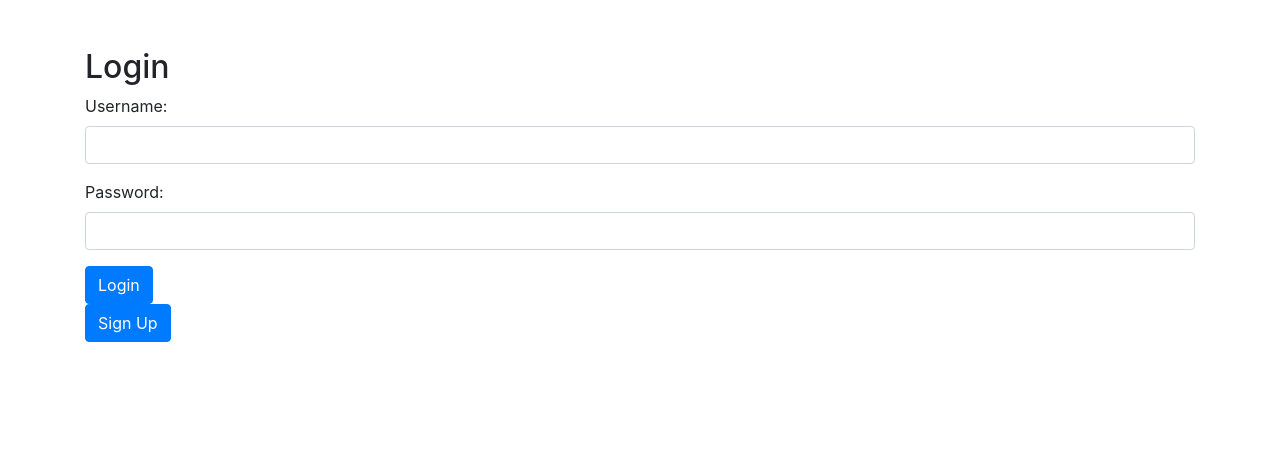
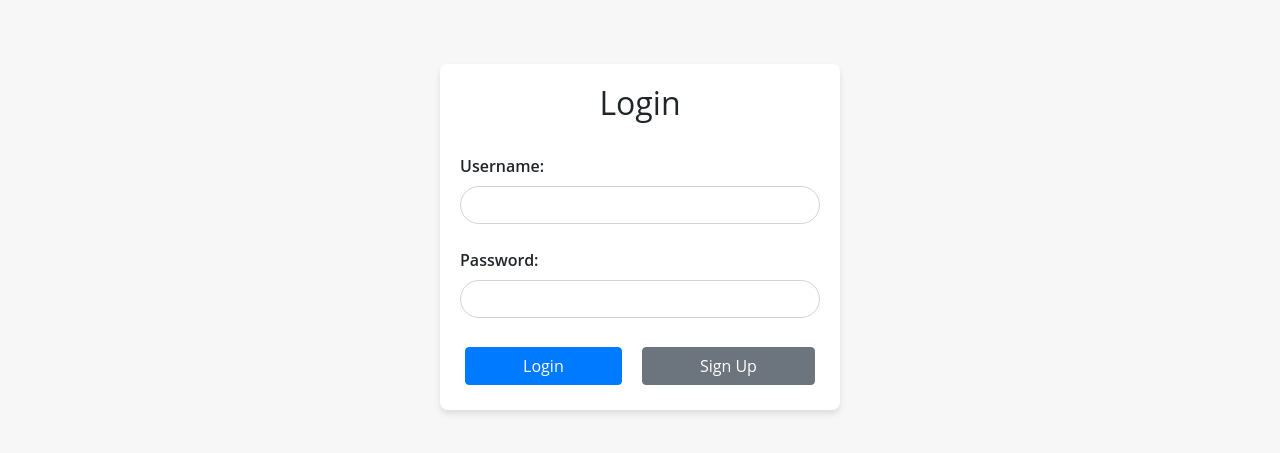
Before and after one commit to AceMoversKevin/portal, a PHP site: page /login.php in a window 1280 px wide. Shown: the top 453 px of the page. Run offline with PHP 8.4, Linux system fonts and the light colour scheme; data that the repository does not hold is empty.

Commit message:
updated styles

```diff
--- a/login.php
+++ b/login.php
@@ -55,15 +55,78 @@ if ($_SERVER["REQUEST_METHOD"] == "POST" && isset($_POST['username']) && isset($
     <title>Records Portal</title>
     <!-- Bootstrap CSS -->
     <link rel="stylesheet" href="https://stackpath.bootstrapcdn.com/bootstrap/4.5.2/css/bootstrap.min.css">
+
+    <style>
+        body {
+            font-family: 'Open Sans', sans-serif;
+            background-color: #f7f7f7;
+            padding-top: 5%;
+        }
+
+        .container {
+            max-width: 400px;
+            background: #fff;
+            padding: 20px;
+            border-radius: 8px;
+            box-shadow: 0 4px 6px rgba(0, 0, 0, 0.1);
+        }
+
+        .btn-primary {
+            background-color: #007bff;
+            border-color: #007bff;
+        }
+
+        .btn-primary:hover {
+            background-color: #0056b3;
+            border-color: #0056b3;
+        }
+
+        .form-control {
+            border-radius: 20px;
+        }
+
+        label {
+            font-weight: 600;
+        }
+
+        .form-group {
+            margin-bottom: 1.5rem;
+        }
+
+        h2 {
+            text-align: center;
+            margin-bottom: 2rem;
+        }
+
+        .buttons-container {
+            display: flex;
+            justify-content: space-between;
+            /* Adjusts buttons to each end */
+            align-items: center;
+            gap: 10px;
+            /* Adds a small gap between buttons */
+        }
+
+        .btn-primary,
+        .btn-secondary {
+            flex-grow: 1;
+            /* Allows buttons to expand and fill available space */
+            margin: 5px;
+            /* Adds a small margin around buttons */
+        }
+    </style>
+
 </head>
 
 <body>
-    <div class="container mt-5">
-
+    <!-- Form and Buttons Container -->
+    <div class="container">
         <h2>Login</h2>
         <?php if (!empty($error_message)) : ?>
             <div class="alert alert-danger"><?php echo $error_message; ?></div>
         <?php endif; ?>
+
+        <!-- Login Form -->
         <form action="login.php" method="post">
             <div class="form-group">
                 <label for="username">Username:</label>
@@ -73,12 +136,15 @@ if ($_SERVER["REQUEST_METHOD"] == "POST" && isset($_POST['username']) && isset($
                 <label for="password">Password:</label>
                 <input type="password" class="form-control" id="password" name="password" required>
             </div>
-            <button type="submit" class="btn btn-primary">Login</button>
+
+            <!-- Buttons Container -->
+            <div class="buttons-container">
+                <button type="submit" class="btn btn-primary">Login</button>
+                <a href="signup.php" class="btn btn-secondary">Sign Up</a>
+            </div>
         </form>
+    </div>
 
-        <!-- Sign Up Button -->
-        <a href="signup.php" class="btn btn-primary">Sign Up</a>
-    </div>
 </body>
 
 </html>
```
Also changed, not shown: users.php (+6 -3 lines).
